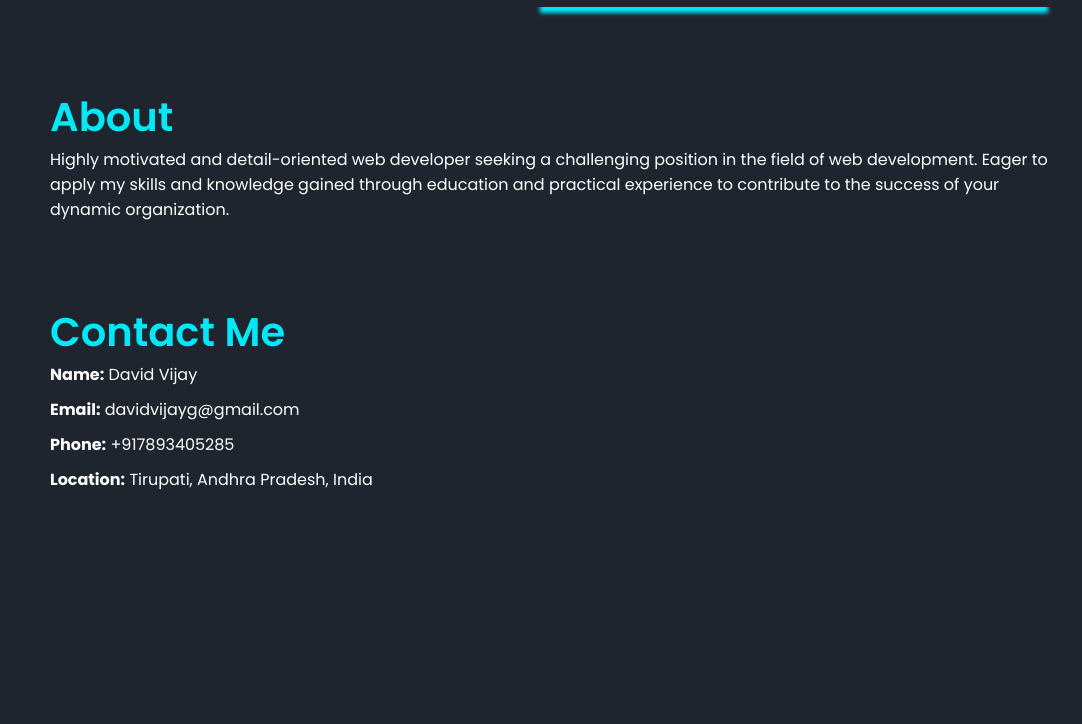
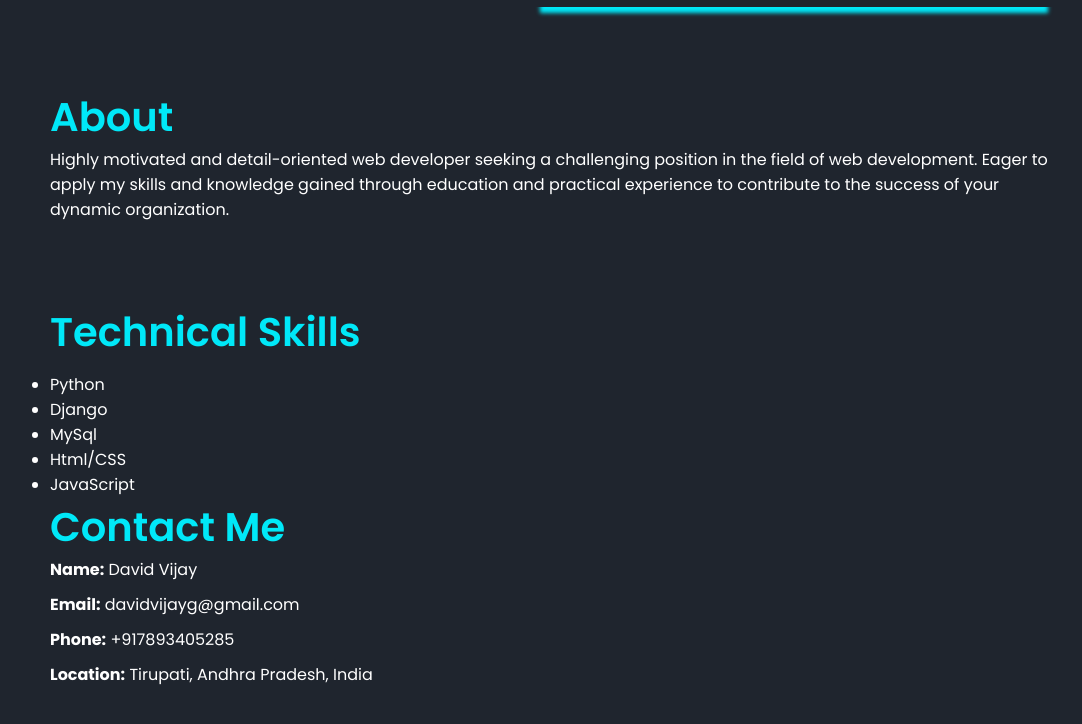
Before and after one commit to David-Vijay/david.io, a plain HTML site: page index.html in a window 1280 px wide. Shown: the part 693-1417 px from the top of the page, without its empty margins (86-1168 px from the left). Before the commit the page ends 1232 px from the top, so only its background shows below. Drawn offline with nearby package versions, Linux system fonts and the light colour scheme.

Commit message:
Update index.html

```diff
--- a/index.html
+++ b/index.html
@@ -210,7 +210,7 @@
         <nav>
             <a href="#" class="active">Home</a>
             <a href="#about">About</a>
-            <a href="#">Skills</a>
+            <a href="#skill">Skills</a>
             <a href="#">Portfolio</a>
             <a href="#contact">Contact</a>
         </nav>
@@ -240,6 +240,18 @@
             <h1 style="color:#00E8F8">About</h1>
             <p style="color:white">Highly motivated and detail-oriented web developer seeking a challenging position in the field of web development. Eager to apply my skills and knowledge gained through education and practical experience to contribute to the success of  your dynamic organization.</p>
         </div>
+        <div id="skills" class="skill_info">
+            <h1 style="color:#00E8F8; font-size: 2.5rem;
+            font-weight: 600;
+            ">Technical Skills</h1>
+            <ul>
+                <li>Python</li>
+                <li>Django</li>
+                <li>MySql</li>
+                <li>Html/CSS
+                <li>JavaScript</li>
+            </ul>
+        </div>
         <div class="container " id="contact">
             <h1 style="color:#00E8F8; font-size: 2.5rem;
             font-weight: 600;
@@ -254,7 +266,7 @@
 
     </section>
 <style>
-    .contact-info {
+    .contact-info,.skill_info {
         display: grid;
         grid-gap: 10px;
 
```
